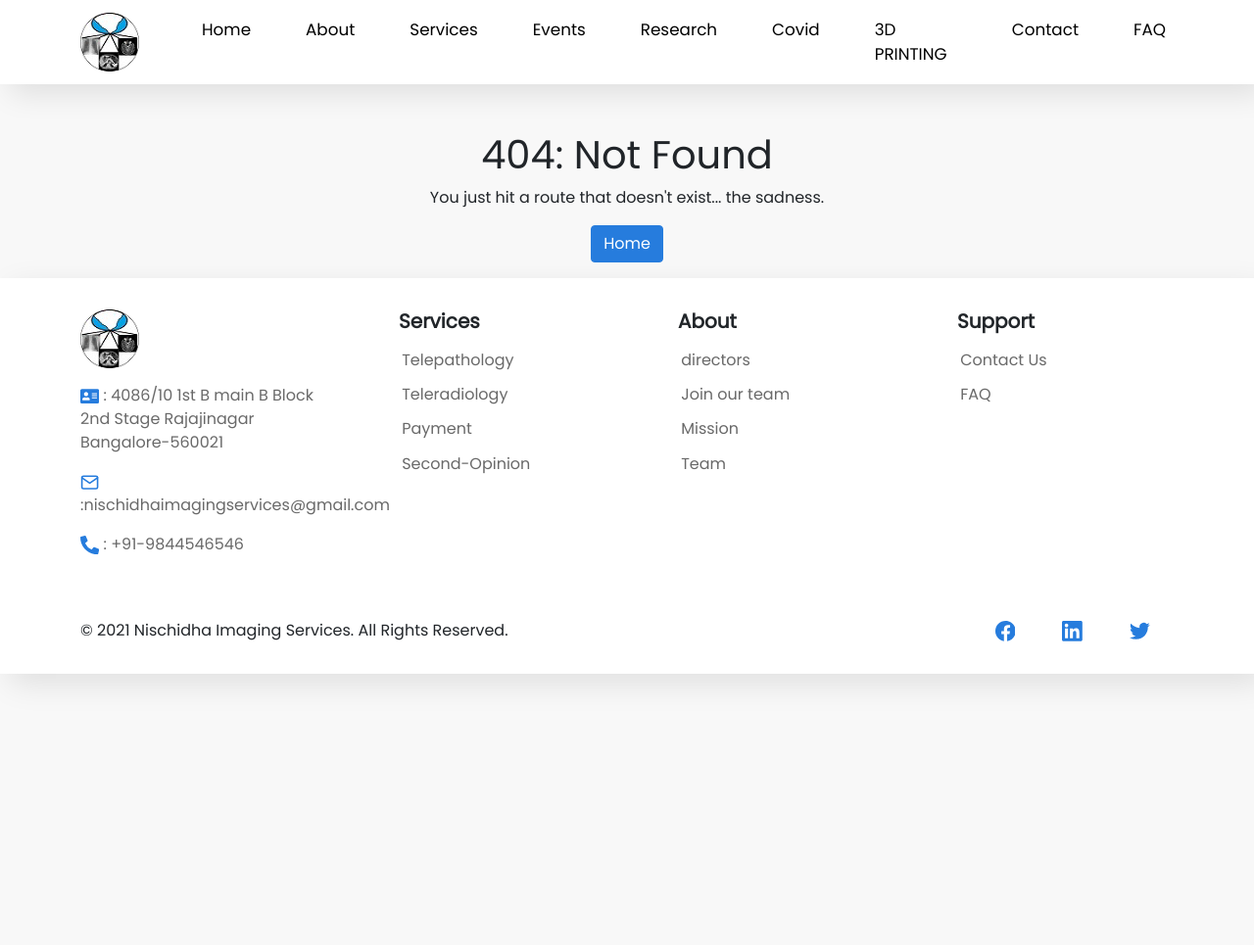
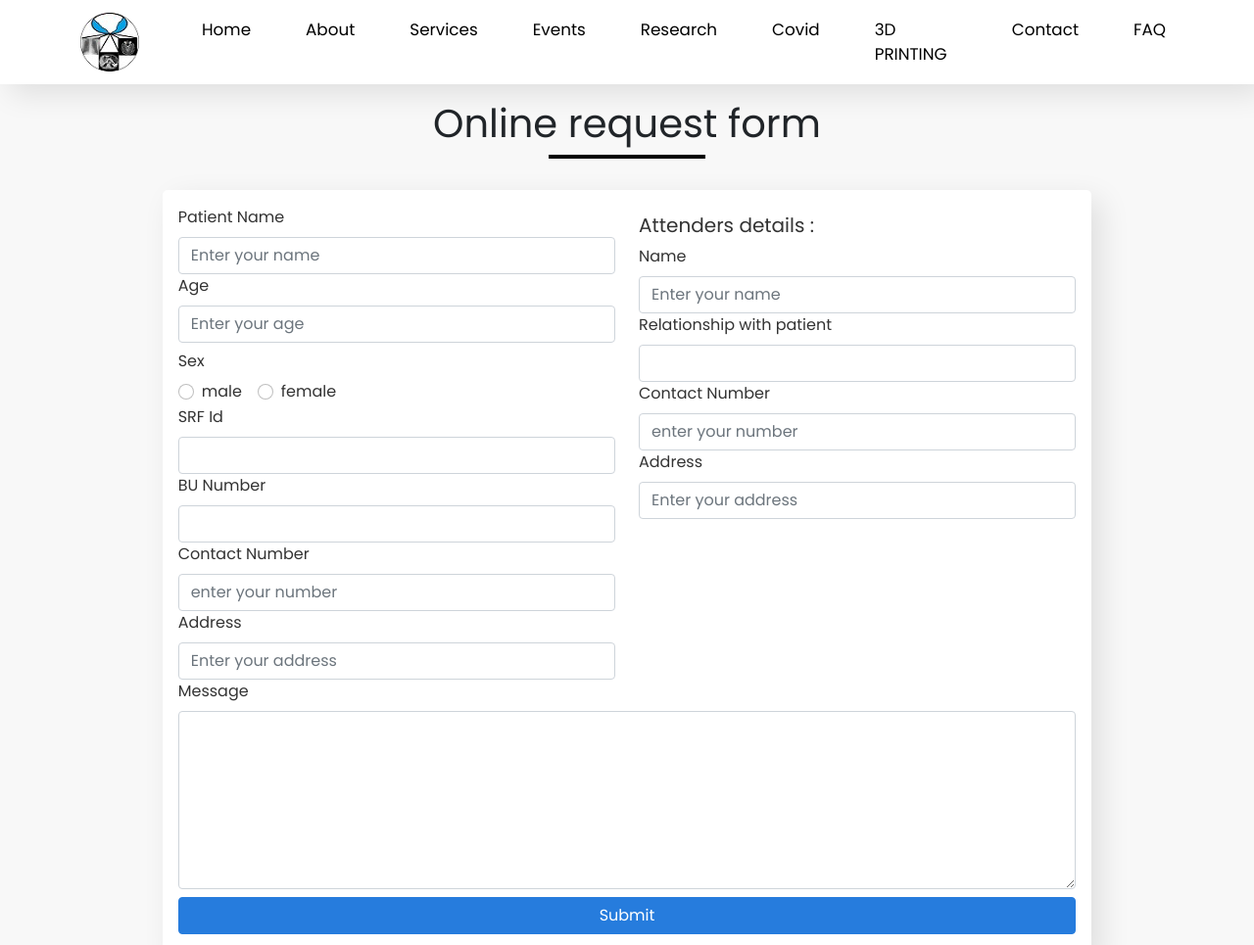
Before and after one commit to siemen-subbaiah/ni-services, a Gatsby site: page /covid-form in a window 1280 px wide. Before the commit this address had no page. Shown: the top 965 px of the page at 98% size. Before the commit the page ends 800 px from the top, so only its background shows below. Built offline with nearby package versions, Linux system fonts and the light colour scheme; Gatsby itself is replaced by a stand-in of ours.

Commit message:
added covid page!

```diff
--- a/gatsby-config.js
+++ b/gatsby-config.js
@@ -1,7 +1,7 @@
 module.exports = {
   siteMetadata: {
     title: `Nischidha Imaging Services`,
-    description: `Our company provides teleradiology services (i.e. CT, MRI, X-ray) to hospitals and diagnostic centres in remote parts of India and other parts of world. It is a health care company that uses technology for providing teleradiology services to consultants and patients.`,
+    description: `Our company provides teleradiology services (i.e. CT, MRI, X-ray) to hospitals and diagnostic centres in remote parts of India and other parts of world.`,
     author: `@Nischidha_ispl`,
     twitterUsername: "@Nischidha_ispl",
     image: "/twitter-img.png",
--- a/src/components/CovidForm.js
+++ b/src/components/CovidForm.js
@@ -29,6 +29,8 @@ const CovidForm = () => {
   }
   return (
     <Form className="my-form" onSubmit={handleEmail}>
+      <Row>
+        <Col lg={6} md={12}>
           <Form.Group controlId="exampleForm.ControlInput1">
             <Form.Label>Patient Name</Form.Label>
             <Form.Control
@@ -46,6 +48,28 @@ const CovidForm = () => {
               required
               name="age"
             />
+
+            <Form.Group as={Col}>
+              <Form.Label as="legend" column sm={1}>
+                Sex
+              </Form.Label>
+              <Col sm={10}>
+                <Form.Check
+                  type="radio"
+                  label="male"
+                  name="sex"
+                  id="formHorizontalRadios1"
+                  inline
+                />
+                <Form.Check
+                  type="radio"
+                  label="female"
+                  name="sex"
+                  id="formHorizontalRadios2"
+                  inline
+                />
+              </Col>
+            </Form.Group>
           </Form.Group>
           <Form.Group controlId="exampleForm.ControlInput1">
             <Form.Label>SRF Id</Form.Label>
@@ -73,7 +97,10 @@ const CovidForm = () => {
               name="address"
             />
           </Form.Group>
+        </Col>
+        <Col lg={6} md={12}>
           <Form.Group controlId="exampleForm.ControlInput1">
+            <h5 className="mt-2">Attenders details : </h5>
             <Form.Label>Name</Form.Label>
             <Form.Control
               type="text"
@@ -104,6 +131,7 @@ const CovidForm = () => {
               name="attenderaddress"
             />
           </Form.Group>
+        </Col>
         <Form.Group controlId="exampleForm.ControlTextarea1">
           <Form.Label>Message</Form.Label>
           <Form.Control as="textarea" rows={7} required name="message" />
@@ -113,6 +141,7 @@ const CovidForm = () => {
             {loading ? "Loading..." : "Submit"}
           </Button>
         </div>
+      </Row>
     </Form>
   )
 }
--- a/src/css/style.css
+++ b/src/css/style.css
@@ -280,8 +280,14 @@ li {
 
 .join-team .my-form,
 .scientific-apply .my-form,
+.covid-form .my-form,
 .deep-apply .my-form {
   width: 75%;
+  margin: 2rem auto !important;
+}
+
+.covid-form .my-form {
+  width: 85%;
   margin: 2rem auto !important;
 }
 
@@ -530,6 +536,7 @@ footer {
   /* JOIN! */
   .join-team .my-form,
   .scientific-apply .my-form,
+  .covid-form .my-form,
   .deep-apply .my-form {
     width: initial;
     margin: 2rem auto !important;
--- /dev/null
+++ b/src/pages/covid-form.js
@@ -0,0 +1,20 @@
+import React from "react"
+import { Container } from "react-bootstrap"
+import CovidForm from "../components/CovidForm"
+import Layout from "../components/layout"
+import Seo from "../components/seo"
+
+const covidRequest = () => {
+  return (
+    <Layout>
+      <Seo Sitetitle="Covid form" />
+      <Container className="covid-form">
+        <h1 className="mt-3 text-center">Online request form</h1>
+        <div className="underline"></div>
+        <CovidForm />
+      </Container>
+    </Layout>
+  )
+}
+
+export default covidRequest
--- a/src/pages/covid.js
+++ b/src/pages/covid.js
@@ -1,5 +1,6 @@
+import { Link } from "gatsby"
 import React from "react"
-import { Container } from "react-bootstrap"
+import { Col, Container, Row } from "react-bootstrap"
 import BackgroundImage from "../components/BackgroundImage"
 import Layout from "../components/layout"
 import Seo from "../components/seo"
@@ -68,6 +69,27 @@ const covid = () => {
             hospital or from a clinic if they rapidly deteriorate and the
             patient is at high risk of complications.
           </p>
+
+          <Row className="my-4">
+            <Col lg={6} md={12}>
+              <div className="service-h-card">
+                <h2>Rrequest form</h2>
+                <Link to="/covid-form">
+                  <button className="btn hero-btn text-white">Apply Now</button>
+                </Link>
+              </div>
+            </Col>
+            <Col lg={6} md={12}>
+              <div className="service-h-card">
+                <h2>COVID ICU fund raiser</h2>
+                <Link to="/covid-funds">
+                  <button className="btn hero-btn text-white">
+                    Donate Now
+                  </button>
+                </Link>
+              </div>
+            </Col>
+          </Row>
         </Container>
       </div>
     </Layout>
```
Lines whose indentation alone changed are shown as unchanged.
